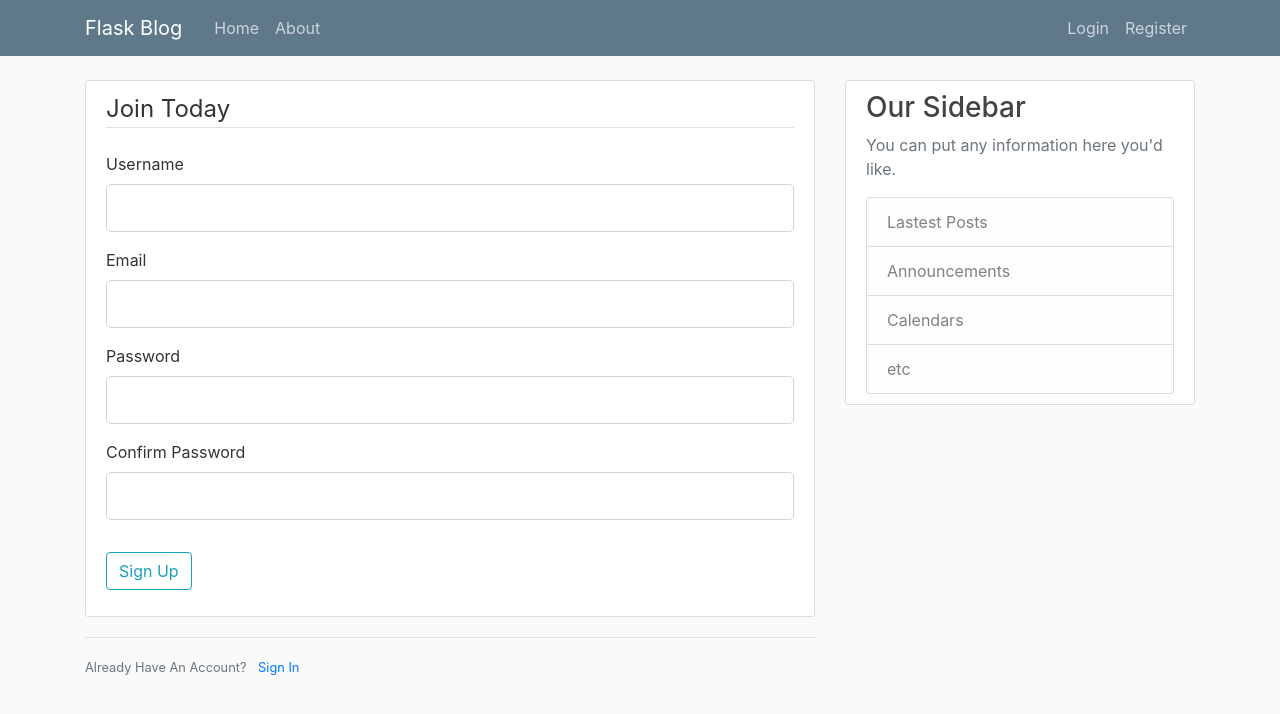
After one commit to iteam1/flask_blog, a Flask app: page /register in a window 1280 px wide. The commit adds this page. Shown: the top 714 px of the page. Run offline with Flask 2, Linux system fonts and the light colour scheme; some libraries are stand-ins or nearby versions.

Commit message:
form and user
LocChuong

```diff
--- a/flaskblog.py
+++ b/flaskblog.py
@@ -1,7 +1,9 @@
-from flask import Flask,render_template
+from flask import Flask,render_template,flash, redirect,url_for
 from flasgger import Swagger,swag_from
+from forms import RegistrationForm,LoginForm
 
 app = Flask(__name__)
+app.config['SECRET_KEY'] = 'a745e902cf3b161c90630fc2ae745351'
 
 posts = [
     {
@@ -47,5 +49,26 @@ def home():
 def about():
     return render_template('about.html', title = 'About'),201
 
+@app.route("/register",methods = ['GET','POST'])
+@swag_from('./docs/register.yml')
+def register():
+    form = RegistrationForm() # send form to register page
+    if form.validate_on_submit(): # if receive a form and it valid
+        flash(f'Account created for {form.username.data}!','success') # show a one time message with caterory = success
+        return redirect(url_for('home'))
+    return render_template('register.html',title= 'Register',form = form)
+
+@app.route("/login", methods = ['GET','POST'])
+def login():
+    form = LoginForm()
+    if form.validate_on_submit():
+        if form.email.data == 'admin@blog.com' and form.password.data == '123':
+            flash(f'You have been logged in!','success')
+            return redirect(url_for('home'))
+        else:
+            flash(f'Login Failed, Please check email and password','danger')
+
+
+    return render_template('login.html',title = 'Login', form = form),202
 if __name__ == "__main__":
     app.run(debug = True)
--- /dev/null
+++ b/forms.py
@@ -0,0 +1,17 @@
+from flask_wtf import FlaskForm
+from wtforms import StringField, PasswordField,BooleanField,SubmitField
+from wtforms.validators import DataRequired, Length, Email,EqualTo
+
+# create a registration form inherited from flask form
+class RegistrationForm(FlaskForm):
+    username = StringField('Username',validators= [DataRequired(),Length(min= 2,max =20)])
+    email = StringField('Email', validators = [DataRequired(),Email()])
+    password =  PasswordField('Password',validators = [DataRequired()])
+    confirm_password =  PasswordField('Confirm Password',validators = [DataRequired(),EqualTo('password')])
+    submit = SubmitField('Sign Up')
+
+class LoginForm(FlaskForm):
+    email = StringField('Email', validators = [DataRequired(),Email()])
+    password =  PasswordField('Password',validators = [DataRequired()])
+    remember =  BooleanField('Remember me')
+    submit = SubmitField('Login')
--- a/requirements.txt
+++ b/requirements.txt
@@ -1,8 +1,12 @@
 attrs==21.2.0
 click==8.0.1
 colorama==0.4.4
+dnspython==2.1.0
+email-validator==1.1.3
 flasgger==0.9.5
 Flask==2.0.1
+Flask-WTF==0.15.1
+idna==3.3
 itsdangerous==2.0.1
 Jinja2==3.0.1
 jsonschema==4.0.1
@@ -12,3 +16,4 @@ pyrsistent==0.18.0
 PyYAML==5.4.1
 six==1.16.0
 Werkzeug==2.0.1
+WTForms==2.3.3
--- a/templates/layout.html
+++ b/templates/layout.html
@@ -44,6 +44,17 @@
         <main role='main' class='container'>
             <div class='row'>
                 <div class='col-md-8'>
+                    <!--Display flash messages-->
+                    {% with messages = get_flashed_messages(with_categories = true) %}
+                        {% if messages %}
+                            {% for category, message in messages %}
+                                <div class = 'alert alert-{{ category }}'>
+                                    {{ message }}
+                                </div>
+                            {% endfor %}
+                        {% endif %}
+                    {% endwith %}
+
                     {% block content %}
                     {% endblock %}
                 </div>
--- /dev/null
+++ b/templates/register.html
@@ -0,0 +1,78 @@
+{% extends "layout.html" %}
+{% block content %}
+    <div class= 'content-section'>
+        <form method = 'POST' action = ''>
+            {{ form.hidden_tag() }}
+            <fieldset class = 'form-group'>
+                <legend class = 'border-bottom mb-4'>Join Today</legend>
+
+                <div class = 'form-group'>
+                    {{ form.username.label(class = 'form-control-label') }}
+
+                    {% if form.username.errors %}
+                        {{ form.username(class="form-control form-control-lg is-invalid") }}
+                        <div class="invalid-feedback">
+                            {% for error in form.username.errors %}
+                                <span>{{ error }}</span>
+                            {% endfor %}
+                        </div>
+                    {% else %}
+                        {{ form.username(class="form-control form-control-lg") }}
+                    {% endif %}
+                </div>
+
+                <div class = 'form-group'>
+                    {{ form.email.label(class = 'form-control-label') }}
+
+                        {% if form.email.errors %}
+                            {{ form.email(class ='form-control form-control-lg is-invalid') }}
+                            <div class ='invalid-feedback'>
+                                {% for error in form.email.errors %}
+                                    <span> {{ error }}</span>
+                                {% endfor %}
+                        {% else %}
+                            {{ form.email(class='form-control form-control-lg')}}
+                        {% endif %}
+                </div>
+
+                <div class = 'form-group'>
+                    {{ form.password.label(class = 'form-control-label') }}
+
+                        {% if form.password.errors %}
+                            {{ form.password(class ='form-control form-control-lg is-invalid')}}
+                            <div class = 'invalid-feedback'>
+                                {% for error in form.password.errors %}
+                                    <span> {{ error }}</span>
+                                {% endfor %}
+                        {% else %}
+                            {{ form.password(class='form-control form-control-lg')}}
+                        {% endif %}
+                </div>
+
+                <div class = 'form-group'>
+                    {{ form.confirm_password.label(class = 'form-control-label') }}
+
+                        {% if form.confirm_password.errors %}
+                            {{ form.confirm_password(class ='form-control form-control-lg is-invalid')}}
+                            <div class = 'invalid-feedback'>
+                                {% for error in form.confirm_password.errors %}
+                                    <span> {{ error }}</span>
+                                {% endfor %}
+                        {% else %}
+                            {{ form.confirm_password(class='form-control form-control-lg')}}
+                        {% endif %}
+                </div>
+            </fieldset>
+
+            <div class = 'form-group'>
+                {{ form.submit(class = "btn btn-outline-info") }}
+            </div>
+        </form>
+    </div>
+    <div class = 'border-top pt-3'>
+        <small class = 'text-muted'>
+            Already Have An Account? <a class = 'ml-2' href = "{{  url_for('login') }}">Sign In</a>
+        </small>
+    </div>
+
+{% endblock content %}
```
Also changed, not shown: docs/register.yml (added, +9 -0 lines), templates/login.html (added, +58 -0 lines).
